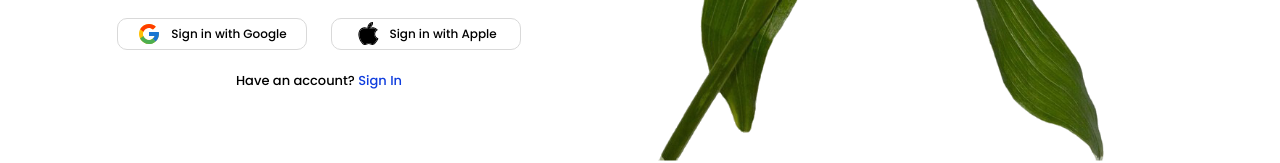
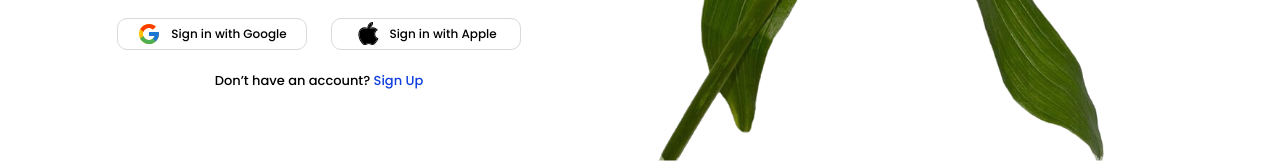
Before and after one commit to DanielCasimiro67/appdev1-final-practical-exam, a React (Vite) app: page / in a window 1280 px wide. Shown: the part 723-886 px from the top of the page. Built offline with nearby package versions, Linux system fonts and the light colour scheme.

Commit message:
Update Login bottom section

```diff
--- a/src/App.jsx
+++ b/src/App.jsx
@@ -1,5 +1,17 @@
+import { useSyncExternalStore } from 'react'
+import SignUp from './components/SignUp/SignUp.jsx'
 import Login from './components/Login/Login.jsx'
 
+function subscribe(onChange) {
+  window.addEventListener('hashchange', onChange)
+  return () => window.removeEventListener('hashchange', onChange)
+}
+
+function getScreen() {
+  return window.location.hash === '#signup' ? 'signup' : 'login'
+}
+
 export default function App() {
-  return <Login />
+  const screen = useSyncExternalStore(subscribe, getScreen)
+  return screen === 'signup' ? <SignUp /> : <Login />
 }
--- a/src/components/Login/Login.jsx
+++ b/src/components/Login/Login.jsx
@@ -53,7 +53,7 @@ export default function Login() {
               <span>Sign in with Apple</span>
             </button>
           </div>
-          <p className={styles.accountText}>Have an account? <a className={styles.accountLink} href="#login">Sign In</a></p>
+          <p className={styles.accountText}>Don’t have an account? <a className={styles.accountLink} href="#signup">Sign Up</a></p>
           {message && <p className={styles.notice} role="status">{message}</p>}
         </div>
       </section>
```
Also changed, not shown: casimiro-login-bottom.png (added).
